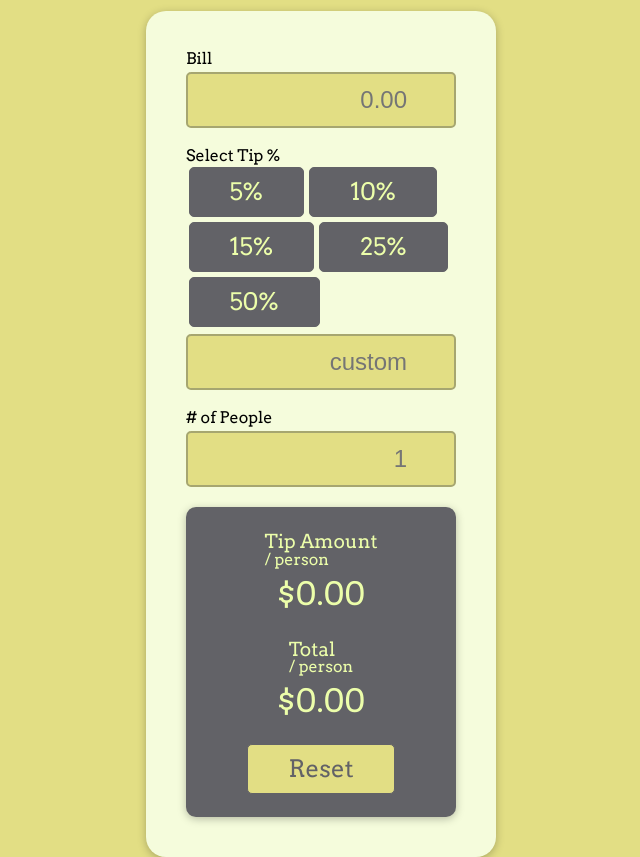
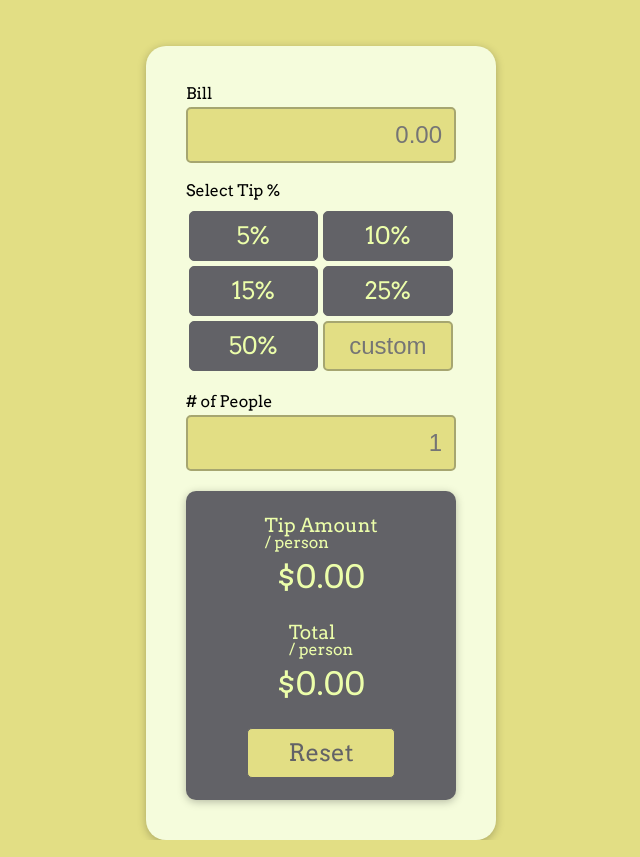
Before and after one commit to JasonDormier/tippy-tip-v2, a React (Create React App) app: page / in a window 1280 px wide. Shown: the whole page, without its empty margins (319-959 px from the left). Built offline with nearby package versions, Linux system fonts and the light colour scheme.

Commit message:
styling and base complete

```diff
--- a/src/components/Header/Header.js
+++ b/src/components/Header/Header.js
@@ -4,7 +4,8 @@ import classes from './Header.module.css';
 const Header = () => {
 
     return(
-        <h1>Tippy Tip</h1>
+        <h1>Tippy <br/>
+        Tip</h1>
     );
 };
 
--- a/src/components/Output/Output.module.css
+++ b/src/components/Output/Output.module.css
@@ -23,6 +23,7 @@
 }
 
 .reset{
+    padding: 0.75rem 2.5rem;
     background-color: #E2DE84;
     color: #626267;
 }
--- a/src/components/UI/Button/Button.module.css
+++ b/src/components/UI/Button/Button.module.css
@@ -6,11 +6,13 @@
     border: 1px solid #626267;
     background-color: #626267;
     color: #ECFEAA;
-    padding: 0.75rem 2.5rem;
+    /* padding: 0.75rem 2.5rem; */
     cursor: pointer;
     font-size: 1.5em;
     border-radius: 5px;
     margin: 2.5px;
+    height: 50px;
+    flex-basis: 48%;
 }
 
 .button:hover,
--- a/src/components/UI/Input/Input.module.css
+++ b/src/components/UI/Input/Input.module.css
@@ -24,11 +24,17 @@ input:focus{
     border-color: #A6A670;;
 }
 
+/* Chrome, Safari, Edge, Opera */
+input::-webkit-outer-spin-button,
+input::-webkit-inner-spin-button {
+  -webkit-appearance: none;
+  margin: 0;
+}
+
+/* Firefox */
 input[type=number] {
-    -moz-appearance:textfield;
+  -moz-appearance: textfield;
 }
-input::-webkit-outer-spin-button,
-input::-webkit-inner-spin-button { margin-left: 20px; }
 
 .invalid input{
     border-color: red;
--- a/src/components/UserInput/UserInput.js
+++ b/src/components/UserInput/UserInput.js
@@ -23,14 +23,14 @@ const UserInput = (props) => {
                 <Button>15%</Button>
                 <Button>25%</Button>
                 <Button>50%</Button>
+                <Input
+                    id='custom'
+                    type='number'
+                    min='0'
+                    placeholder='custom'
+                    className={classes.custom}
+                />
             </div>
-            <Input
-                id='custom'
-                type='number'
-                min='0'
-                placeholder='custom'
-                className='custom'
-            />
 
             <Input
                 id='people'
--- a/src/components/UserInput/UserInput.module.css
+++ b/src/components/UserInput/UserInput.module.css
@@ -1,10 +1,17 @@
+h2{
+    margin-bottom:10px;
+}
 .tipButtons{
     display:flex;
     flex-wrap: wrap;
+    margin-bottom: 20px;
 }
 
 .custom{
-    width: 0px;
-    font-size: 1.5em;
+    width: 0;
+    /* font-size: 1.5em; */
+    margin:2.5px;
     text-align: center;
+    height: 50px;
+    flex-basis: 48%;
 }
```
